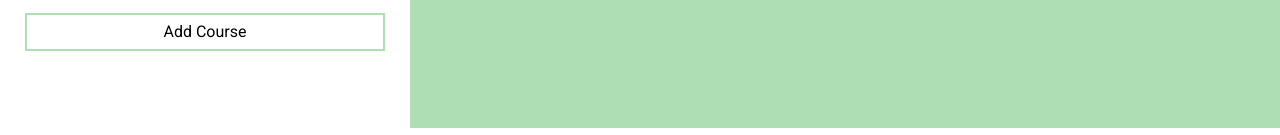
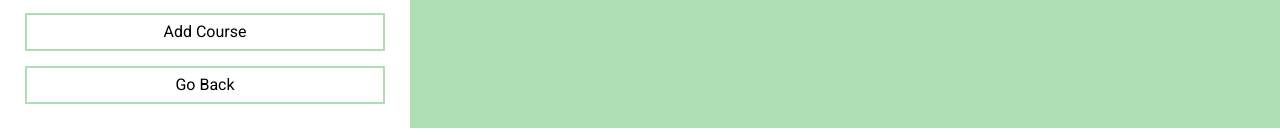
Before and after one commit to kalenluciano/student-course-hackathon-frontend, a React (Create React App) app in the folder student-course-hackathon-frontend/: page /add-course in a window 1280 px wide. Shown: the part 672-807 px from the top of the page. Built offline with nearby package versions, Linux system fonts and the light colour scheme; a web font is replaced by a local one.

Commit message:
Back Button add

```diff
--- a/student-course-hackathon-frontend/src/components/Nav.jsx
+++ b/student-course-hackathon-frontend/src/components/Nav.jsx
@@ -1,8 +1,11 @@
-import {Link} from 'react-router-dom'
+import { Link } from 'react-router-dom'
 import StudentSearchBar from './StudentSearchBar'
+import { useNavigate } from 'react-router-dom'
 import CourseSearchBar from './CourseSearchBar'
 
 const Nav = () => {
+    let navigate = useNavigate();
+
     return (
         <nav className='nav'>
             <img
@@ -15,6 +18,7 @@ const Nav = () => {
             <Link className='link' to='/'>Courses</Link>
             <Link className='link' to='/add-student'>Add Student</Link>
             <Link className='link' to='/add-course'>Add Course</Link>
+            <Link className='link' onClick={() => navigate(-1)}>Go Back</Link>
             </div>
         </nav>
     )
```
